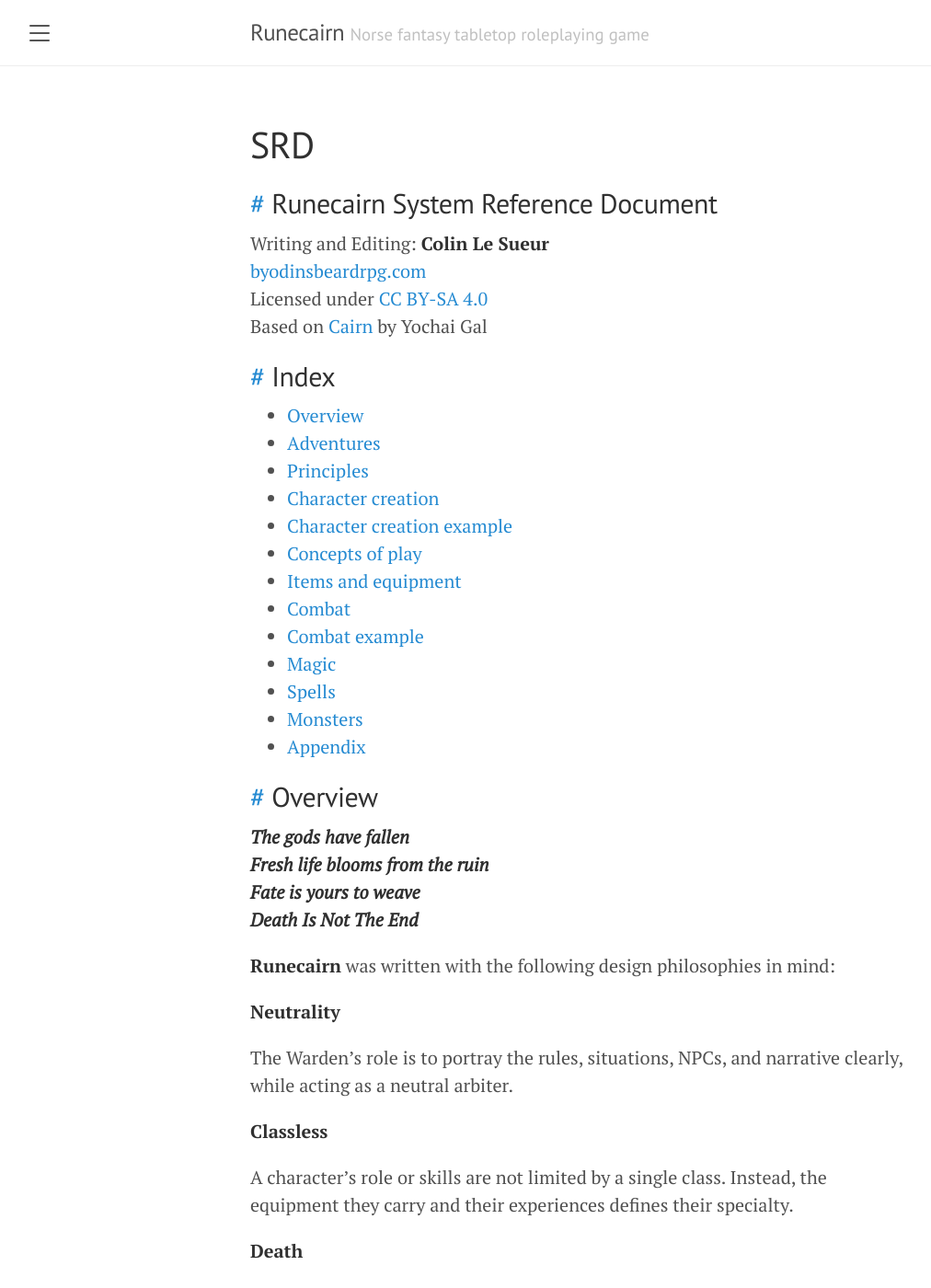
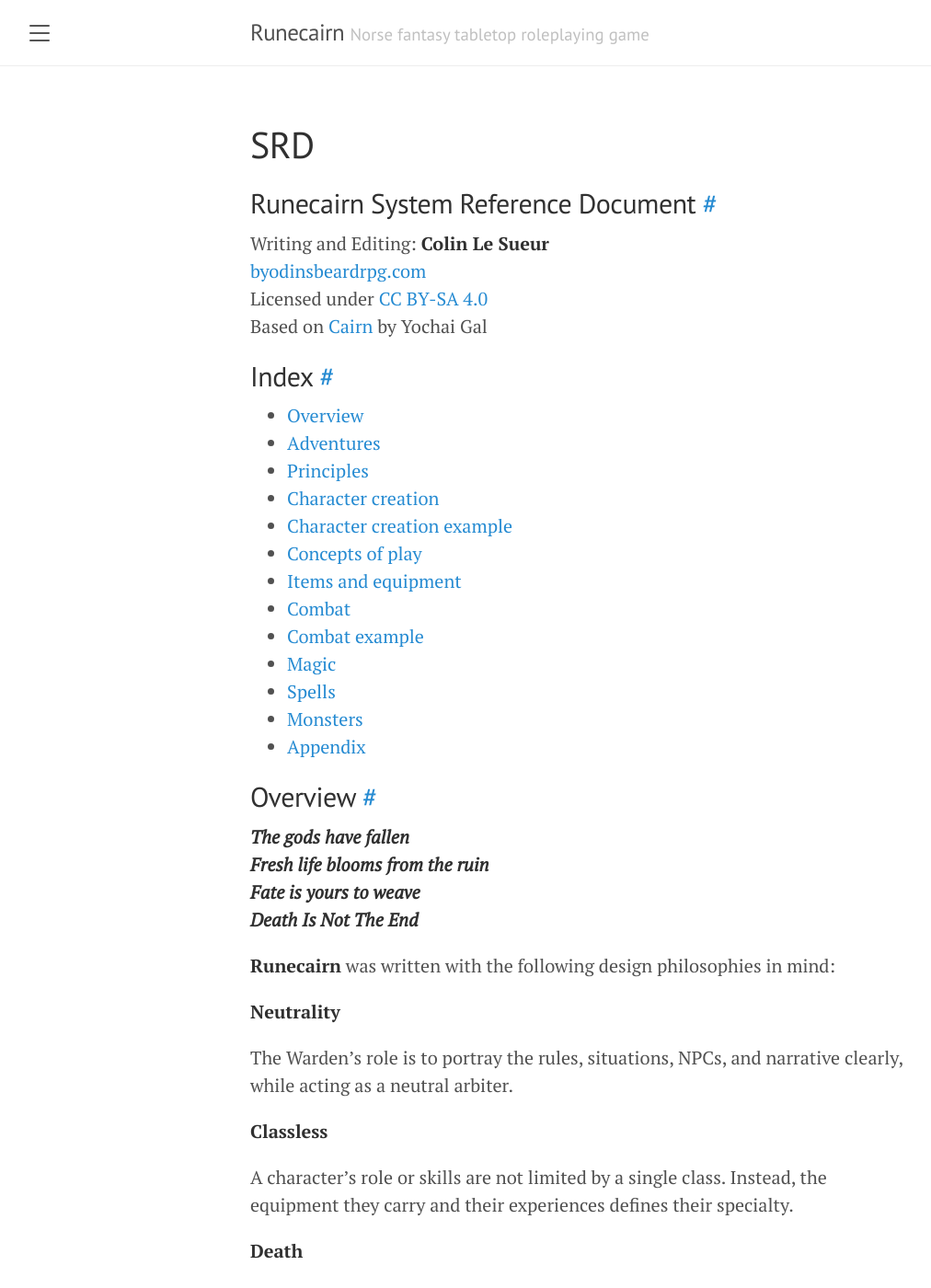
Before and after one commit to byodinsbeardrpg/byodinsbeardrpg.github.io, a Jekyll site: the page built from srd.md, in a window 1280 px wide and 1400 px high. Shown: the whole window at 92% size, without its empty margins (8-1020 px from the left). Built offline with Jekyll 4.4.1, drawn with Linux system fonts in a browser that asks for light colours; some of the changed text lies outside the part shown.

Commit message:
Update page.html

```diff
--- a/_layouts/page.html
+++ b/_layouts/page.html
@@ -4,5 +4,5 @@
 
 <div class="page">
   <h1 class="page-title">{{ page.title }}</h1>
-{% include anchor_headings.html html=content beforeHeading=true h_min=2 h_max=4 anchorBody="#" %}
+{% include anchor_headings.html html=content h_min=2 h_max=4 anchorBody="#" %}
 </div>
```
